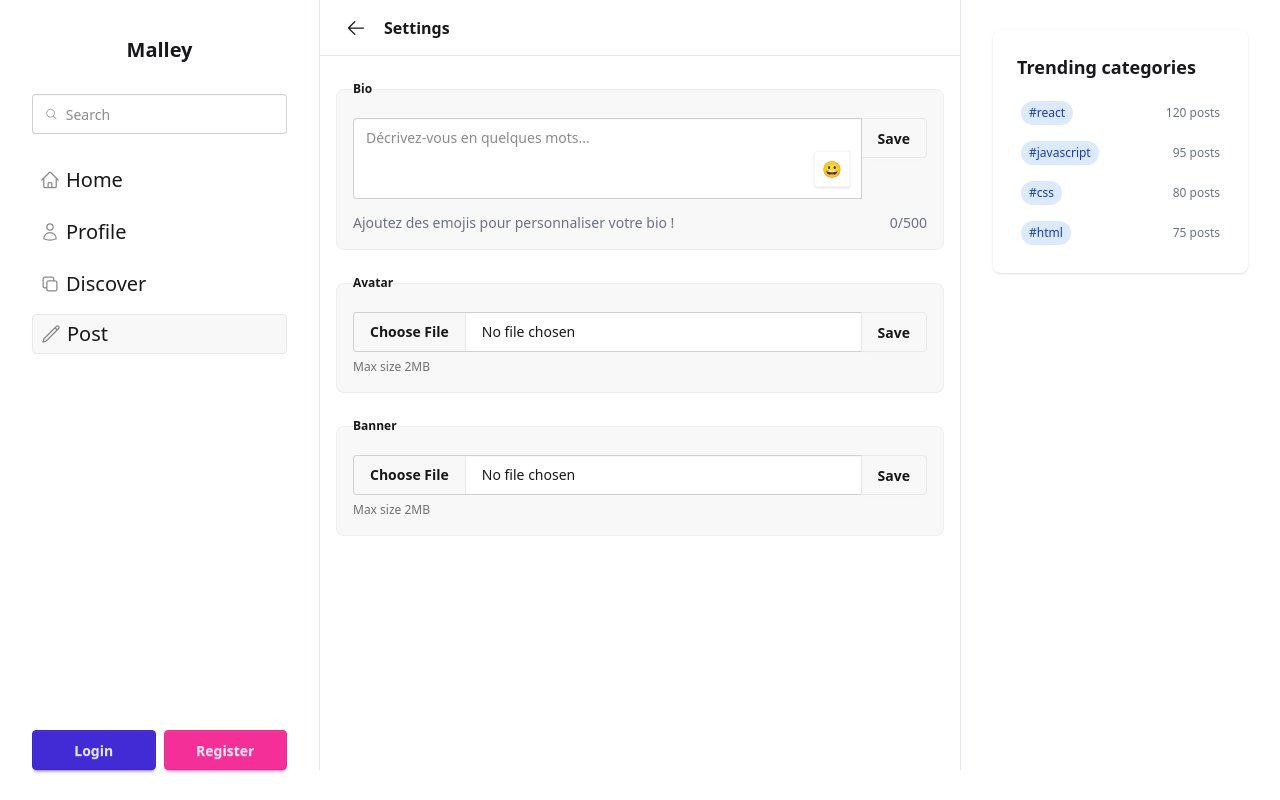
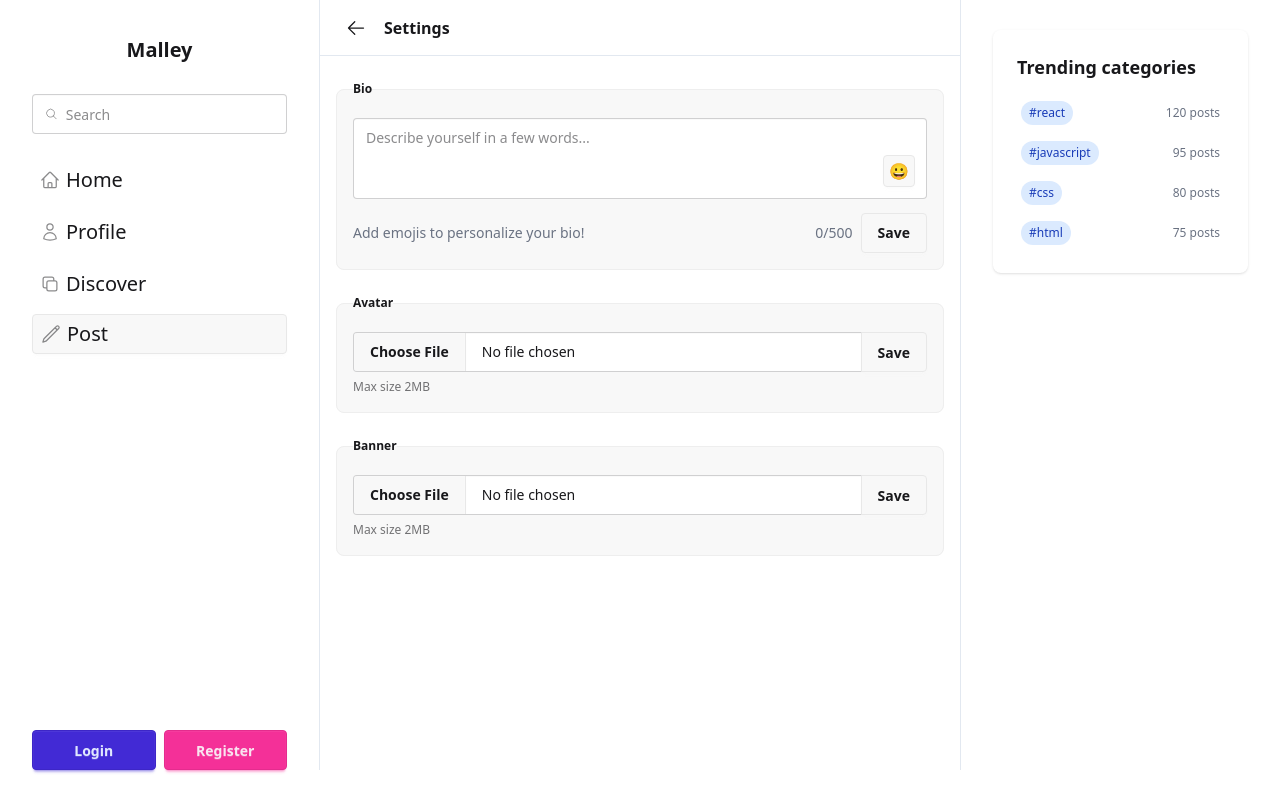
Before and after one commit to AFCMS/malley, a React (Vite) app: page /settings in a window 1280 px wide. Built offline with nearby package versions, Linux system fonts and the light colour scheme; no server answers.

Commit message:
Better emoji picker
Uses the dialog/popover API, cleanup many things, make everything english

```diff
--- a/src/Components/PostAdd/PostAdd.tsx
+++ b/src/Components/PostAdd/PostAdd.tsx
@@ -1,21 +1,14 @@
 import { useState, useEffect, useRef } from "react";
 import { useNavigate } from "react-router";
+import { HiOutlineExclamationCircle } from "react-icons/hi2";
+
+import { useAuth } from "../../contexts/auth/AuthContext";
 import { queries, supabase, utils } from "../../contexts/supabase/supabase";
-import { useAuth } from "../../contexts/auth/AuthContext";
+import { Tables } from "../../contexts/supabase/database";
+
 import CategoriesChooser from "../CategoriesChooser/CategoriesChooser";
-import { Tables } from "../../contexts/supabase/database";
 import MediaCarousel from "../MediaCarousel/MediaCarousel";
-import data from "@emoji-mart/data";
-import Picker from "@emoji-mart/react";
-
-interface EmojiData {
-  native: string;
-  id: string;
-  name: string;
-  colons: string;
-  skin: number;
-  unified: string;
-}
+import EmojiPicker from "../EmojiPicker/EmojiPicker";
 
 interface PostAddProps {
   /** Post ID if editing an existing post */
@@ -57,22 +50,22 @@ export default function PostAdd({
   const auth = useAuth();
   const navigate = useNavigate();
 
-  // Détermine si on est en mode édition
+  // Determine if we are in edit mode
   const isEditMode = Boolean(editPostId);
 
-  // Charger le post à éditer si on est en mode édition
+  // Load the post to edit if we are in edit mode
   useEffect(() => {
     async function loadPostForEdit() {
       if (!isEditMode || !editPostId) return;
 
-      // Attendre que l'authentification soit chargée
+      // Wait for authentication to be loaded
       if (!auth.isAuthenticated) {
-        setError("Vous devez être connecté pour modifier un post");
+        setError("You must be logged in to edit a post.");
         return;
       }
 
       if (!auth.user) {
-        return; // Attendre que l'utilisateur soit chargé
+        return; // Wait for user to be loaded
       }
 
       try {
@@ -82,31 +75,31 @@ export default function PostAdd({
         const post = await queries.posts.get(editPostId);
         setBody(post.body ?? "");
 
-        // Vérifier que l'utilisateur est bien auteur du post
+        // Check that the user is the author of the post
         const authors = await queries.authors.ofPost(editPostId);
         const currentUserId = auth.user.id;
         const isAuthor = authors.some((author) => author.id === currentUserId);
 
         if (!isAuthor) {
-          setError("Vous n'êtes pas autorisé à modifier ce post");
+          setError("You are not allowed to edit this post.");
           return;
         }
 
-        // Charger les catégories du post
+        // Load post categories
         if (showCategories) {
           try {
             const categories = await queries.postsCategories.get(editPostId);
             setSelectedCategories(categories);
           } catch (err: unknown) {
-            console.error("Erreur lors du chargement des catégories:", err);
+            console.error("Error loading categories:", err);
           }
         }
 
-        // Charger les médias existants en mode édition
+        // Load existing media in edit mode
         await loadExistingMedia(editPostId);
       } catch (err: unknown) {
-        console.error("Erreur lors du chargement du post:", err);
-        setError("Impossible de charger le post à modifier");
+        console.error("Error loading post:", err);
+        setError("Unable to load the post to edit");
       } finally {
         setIsLoadingPost(false);
       }
@@ -143,7 +136,7 @@ export default function PostAdd({
     }
   };
 
-  const handleEmojiSelect = (emoji: EmojiData) => {
+  const handleEmojiSelect = (emoji: string) => {
     const textarea = textareaRef.current;
     if (!textarea) return;
 
@@ -151,29 +144,29 @@ export default function PostAdd({
     const textBefore = body.substring(0, cursorPos);
     const textAfter = body.substring(cursorPos);
 
-    const newText = textBefore + emoji.native + textAfter;
+    const newText = textBefore + emoji + textAfter;
     setBody(newText);
 
-    // Remettre le focus sur le textarea après insertion
+    // Restore focus to textarea after insertion
     setTimeout(() => {
       textarea.focus();
-      textarea.setSelectionRange(cursorPos + emoji.native.length, cursorPos + emoji.native.length);
+      textarea.setSelectionRange(cursorPos + emoji.length, cursorPos + emoji.length);
     }, 0);
   };
 
   const trySubmiting = async () => {
     try {
-      // Vérification que body n'est pas vide
+      // Check that body is not empty
       if (!body.trim()) {
-        throw new Error("Le contenu du post ne peut pas être vide");
+        throw new Error("Post content cannot be empty");
       }
 
       if (isEditMode && editPostId) {
-        // Mode édition : mettre à jour le post existant
+        // Edit mode: update existing post
         const success = await queries.posts.edit(editPostId, body);
 
         if (!success) {
-          throw new Error("Échec de la modification du post");
+          throw new Error("Failed to edit post");
         }
 
         setError(null);
@@ -182,10 +175,10 @@ export default function PostAdd({
           void navigate(`/post/${editPostId}`);
         }
       } else {
-        // Mode création : créer un nouveau post
+        // Creation mode: create new post
         const id: string = await queries.posts.new(body, mediaFiles, parentPostId);
 
-        // Ajouter les catégories seulement si le composant les supporte
+        // Add categories only if component supports them
         if (showCategories) {
           for (const category of selectedCategories) {
             await queries.postsCategories.add(id, category.name);
@@ -204,8 +197,8 @@ export default function PostAdd({
         }
       }
     } catch (err: unknown) {
-      console.error("Erreur:", err);
-      setError(err instanceof Error ? err.message : "Une erreur est survenue");
+      console.error("Error:", err);
+      setError(err instanceof Error ? err.message : "An error occurred");
     } finally {
       setIsLoading(false);
     }
@@ -216,51 +209,39 @@ export default function PostAdd({
     setIsLoading(true);
 
     if (!auth.isAuthenticated || !auth.profile) {
-      setError("Vous devez être connecté pour publier.");
+      setError("You must be logged in to post.");
       setIsLoading(false);
       return;
     }
 
     trySubmiting().catch((error: unknown) => {
-      console.error("Erreur lors de la soumission:", error);
-      setError(error instanceof Error ? error.message : "Erreur lors de la soumission");
+      console.error("Error during submission:", error);
+      setError(error instanceof Error ? error.message : "Error during submission");
       setIsLoading(false);
     });
   };
 
-  // Affichage du loading pendant le chargement du post à éditer
+  // Display loading while loading post to edit
   if (isEditMode && isLoadingPost) {
     return (
       <div className={isReply ? "p-2" : "px-4"}>
         <div className="loading loading-dots loading-md text-base-content/60"></div>
-        <span className="text-base-content/60 ml-2">Chargement du post à modifier...</span>
+        <span className="text-base-content/60 ml-2">Loading post to edit...</span>
       </div>
     );
   }
 
   const defaultPlaceholder = isEditMode
-    ? "Modifiez votre post..."
+    ? "Edit your post..."
     : parentPostId
-      ? "Écrivez votre réponse..."
-      : "Écrivez votre post...";
+      ? "Write your reply..."
+      : "Write your post...";
 
   return (
     <div className={isReply ? "border-base-300 border-t p-3" : ""}>
       {error && (
         <div className="alert alert-error mb-4">
-          <svg
-            xmlns="http://www.w3.org/2000/svg"
-            className="h-6 w-6 shrink-0 stroke-current"
-            fill="none"
-            viewBox="0 0 24 24"
-          >
-            <path
-              strokeLinecap="round"
-              strokeLinejoin="round"
-              strokeWidth="2"
-              d="M10 14l2-2m0 0l2-2m-2 2l-2-2m2 2l2 2m7-2a9 9 0 11-18 0 9 9 0 0118 0z"
-            />
-          </svg>
+          <HiOutlineExclamationCircle className="size-6" />
           <span>{error}</span>
         </div>
       )}
@@ -292,62 +273,36 @@ export default function PostAdd({
                 required
               />
 
-              {/* Bouton emoji - Toujours visible en mode création ET édition */}
-              <div className="dropdown dropdown-bottom dropdown-end absolute right-3 bottom-3 z-50">
-                <div
-                  tabIndex={0}
-                  role="button"
-                  className="btn btn-ghost btn-sm hover:bg-base-200 bg-base-100/80 border-base-300/50 h-9 min-h-9 w-9 border p-0 shadow-sm backdrop-blur-sm"
-                  title={`Ajouter un emoji ${isEditMode ? "(mode édition)" : ""}`}
-                  style={{ fontSize: "16px" }}
-                >
-                  😀
-                </div>
-                <div
-                  tabIndex={0}
-                  className="dropdown-content bg-base-100 rounded-box border-base-300 z-[999] mt-1 overflow-hidden border p-2 shadow-2xl"
-                  style={{ transform: "translateX(-20px)" }}
-                >
-                  <Picker
-                    data={data}
-                    onEmojiSelect={handleEmojiSelect}
-                    theme="light"
-                    locale="fr"
-                    previewPosition="none"
-                    searchPosition="sticky"
-                    navPosition="bottom"
-                    perLine={8}
-                    maxFrequentRows={2}
-                  />
-                </div>
+              <div className="absolute right-3 bottom-3 z-50">
+                <EmojiPicker id="add-post-emoji" onEmojiSelect={handleEmojiSelect} />
               </div>
             </div>
 
-            {/* Affichage des médias existants en mode édition */}
+            {/* Display existing media in edit mode */}
             {isEditMode && (
               <div className="mt-2">
                 {loadingExistingMedia ? (
                   <div className="flex items-center gap-2">
                     <span className="loading loading-spinner loading-sm"></span>
-                    <span className="text-base-content/60 text-sm">Chargement des médias...</span>
+                    <span className="text-base-content/60 text-sm">Loading media...</span>
                   </div>
                 ) : existingMediaUrls.length > 0 ? (
                   <div>
                     <div className="text-base-content/70 mb-2 text-sm font-medium">
-                      Médias associés au post (non modifiables) :
+                      Media associated with the post (non-editable):
                     </div>
                     <MediaCarousel mediaUrls={existingMediaUrls} />
                   </div>
                 ) : (
-                  <div className="text-base-content/50 text-sm">Aucun média associé à ce post</div>
+                  <div className="text-base-content/50 text-sm">No media associated with this post</div>
                 )}
               </div>
             )}
 
-            {/* Upload de fichiers seulement en mode création et si activé */}
+            {/* File upload only in creation mode and if enabled */}
             {!isEditMode && showFileUpload && (
               <fieldset className="fieldset mb-4">
-                <legend className="fieldset-legend">Ajouter des images ou médias (optionnel)</legend>
+                <legend className="fieldset-legend">Add images or media (optional)</legend>
                 <input
                   id={`post-file-${parentPostId ?? "main"}`}
                   type="file"
@@ -356,12 +311,12 @@ export default function PostAdd({
                   onChange={handleFileChange}
                 />{" "}
                 {mediaFiles.length > 0 && (
-                  <div className="text-base-content/60 mt-1 text-sm">{mediaFiles.length} fichier(s) sélectionné(s)</div>
+                  <div className="text-base-content/60 mt-1 text-sm">{mediaFiles.length} file(s) selected</div>
                 )}
               </fieldset>
             )}
 
-            {/* Catégories seulement si activées */}
+            {/* Categories only if enabled */}
             {showCategories && (
               <div className="mt-2">
                 <CategoriesChooser
@@ -377,7 +332,7 @@ export default function PostAdd({
                 className={`btn btn-primary ${isReply ? "btn-sm" : ""} ${isLoading ? "loading" : ""}`}
                 disabled={isLoading || !body.trim()}
               >
-                {!isLoading && <>{isEditMode ? "Modifier" : parentPostId ? "Répondre" : "Publier"}</>}
+                {!isLoading && <>{isEditMode ? "Edit" : parentPostId ? "Reply" : "Post"}</>}
                 {isLoading && <span className="loading loading-spinner loading-sm"></span>}
               </button>
             </div>
--- a/src/pages/ProfileViewer/ProfileViewer.tsx
+++ b/src/pages/ProfileViewer/ProfileViewer.tsx
@@ -269,7 +269,7 @@ const ProfileViewer = () => {
                         void queries.features.add(profile.id);
                         setIsFeaturing(true);
                       }
-                      closePopover("popover-profile")();
+                      closePopover("popover-profile");
                     } else {
                       void navigate("/login");
                     }
@@ -281,7 +281,7 @@ const ProfileViewer = () => {
                   icon: HiOutlineTag,
                   onClick: () => {
                     void navigate("/profile/categories");
-                    closePopover("popover-profile")();
+                    closePopover("popover-profile");
                   },
                   disabled: auth.user?.id !== profile.id,
                 },
@@ -300,7 +300,7 @@ const ProfileViewer = () => {
                         alert("Profile link copied to clipboard!");
                       });
                     }
-                    closePopover("popover-profile")();
+                    closePopover("popover-profile");
                   },
                 },
               ]}
--- a/src/pages/Settings/Settings.tsx
+++ b/src/pages/Settings/Settings.tsx
@@ -3,17 +3,7 @@ import { useState, useRef } from "react";
 import { queries } from "../../contexts/supabase/supabase";
 
 import TopBar from "../../layouts/TopBar/TopBar";
-import data from "@emoji-mart/data";
-import Picker from "@emoji-mart/react";
-
-interface EmojiData {
-  native: string;
-  id: string;
-  name: string;
-  colons: string;
-  skin: number;
-  unified: string;
-}
+import EmojiPicker from "../../Components/EmojiPicker/EmojiPicker";
 
 const maxAllowedSize = 2 * 1024 * 1024; // 2MB in bytes
 
@@ -24,7 +14,7 @@ export default function Settings() {
 
   const bioTextareaRef = useRef<HTMLTextAreaElement>(null);
 
-  const handleEmojiSelect = (emoji: EmojiData) => {
+  const handleEmojiSelect = (emoji: string) => {
     const textarea = bioTextareaRef.current;
     if (!textarea) return;
 
@@ -32,13 +22,13 @@ export default function Settings() {
     const textBefore = bio.substring(0, cursorPos);
     const textAfter = bio.substring(cursorPos);
 
-    const newText = textBefore + emoji.native + textAfter;
+    const newText = textBefore + emoji + textAfter;
     setBio(newText);
 
     // Remettre le focus sur le textarea après insertion
     setTimeout(() => {
       textarea.focus();
-      textarea.setSelectionRange(cursorPos + emoji.native.length, cursorPos + emoji.native.length);
+      textarea.setSelectionRange(cursorPos + emoji.length, cursorPos + emoji.length);
     }, 0);
   };
 
@@ -50,13 +40,12 @@ export default function Settings() {
         {" "}
         <fieldset className="fieldset bg-base-200 border-base-300 rounded-box border p-4">
           <legend className="fieldset-legend">Bio</legend>
-          <div className="join">
-            <div className="relative flex-1">
+          <div className="relative">
             <textarea
               ref={bioTextareaRef}
               id="bio"
-                className="textarea join-item w-full resize-none"
-                placeholder="Décrivez-vous en quelques mots..."
+              className="textarea w-full resize-none"
+              placeholder="Describe yourself in a few words..."
               rows={3}
               maxLength={500}
               value={bio}
@@ -64,39 +53,16 @@ export default function Settings() {
                 setBio(e.target.value);
               }}
             />
-
-              {/* Bouton emoji */}
-              <div className="dropdown dropdown-bottom dropdown-end absolute right-3 bottom-3 z-50">
-                <div
-                  tabIndex={0}
-                  role="button"
-                  className="btn btn-ghost btn-sm hover:bg-base-200 bg-base-100/80 border-base-300/50 h-9 min-h-9 w-9 border p-0 shadow-sm backdrop-blur-sm"
-                  title="Ajouter un emoji"
-                  style={{ fontSize: "16px" }}
-                >
-                  😀
-                </div>
-                <div
-                  tabIndex={0}
-                  className="dropdown-content bg-base-100 rounded-box border-base-300 z-[999] mt-1 overflow-hidden border p-2 shadow-2xl"
-                  style={{ transform: "translateX(-20px)" }}
-                >
-                  <Picker
-                    data={data}
-                    onEmojiSelect={handleEmojiSelect}
-                    theme="light"
-                    locale="fr"
-                    previewPosition="none"
-                    searchPosition="sticky"
-                    navPosition="bottom"
-                    perLine={8}
-                    maxFrequentRows={2}
-                  />
+            <div className="absolute right-3 bottom-3 z-50">
+              <EmojiPicker id="settings-emoji" onEmojiSelect={handleEmojiSelect} />
             </div>
           </div>
-            </div>
+          <div className="mt-2 flex items-center justify-between text-sm text-gray-500">
+            <span>Add emojis to personalize your bio!</span>
+            <div className="flex items-center gap-2">
+              <span>{bio.length}/500</span>
               <button
-              className="btn join-item"
+                className="btn"
                 onClick={() => {
                   void queries.profiles.updateBio(bio);
                 }}
@@ -104,9 +70,6 @@ export default function Settings() {
                 Save
               </button>
             </div>
-          <div className="mt-2 flex justify-between text-sm text-gray-500">
-            <span>Ajoutez des emojis pour personnaliser votre bio !</span>
-            <span>{bio.length}/500</span>
           </div>
         </fieldset>
         <fieldset className="fieldset bg-base-200 border-base-300 rounded-box border p-4">
@@ -136,7 +99,7 @@ export default function Settings() {
                   .updateAvatar(avatarMediaFile)
                   .then(() => {
                     setAvatarMediaFile(null);
-                    alert("Sucess!");
+                    alert("Success!");
                   })
                   .catch((error: unknown) => {
                     alert("Error updating avatar. Please try again.");
@@ -176,7 +139,7 @@ export default function Settings() {
                   .updateBanner(bannerMediaFile)
                   .then(() => {
                     setBannerMediaFile(null);
-                    alert("Sucess!");
+                    alert("Success!");
                   })
                   .catch((error: unknown) => {
                     alert("Error updating banner. Please try again.");
```
Also changed, not shown: src/utils/popover.ts (+5 -7 lines). Lines whose indentation alone changed are shown as unchanged.
